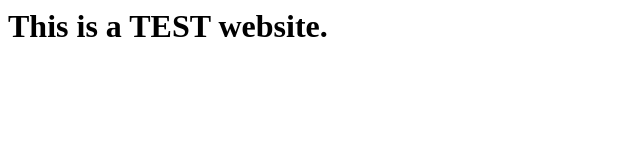
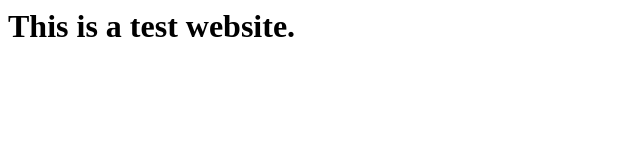
Before and after one commit to grking8/test-website, a plain HTML site: page index.html in a window 1280 px wide. Shown: the whole page, without its empty margins (0-640 px from the left). Drawn offline with Linux system fonts and the light colour scheme.

```diff
--- a/index.html
+++ b/index.html
@@ -1 +1 @@
-<h1>This is a TEST website.</h1>
+<h1>This is a test website.</h1>
```
Also changed, not shown: 1 other file.
